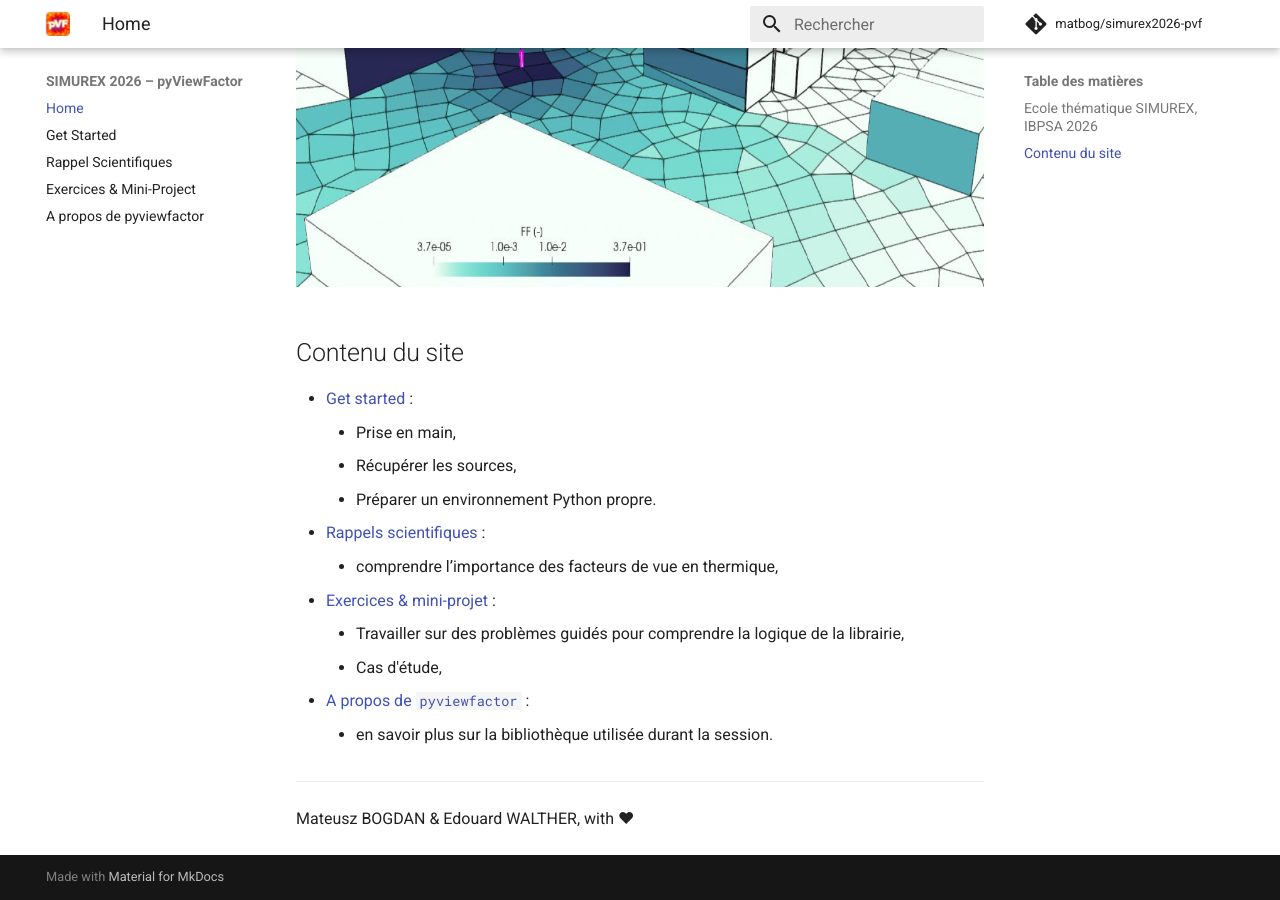
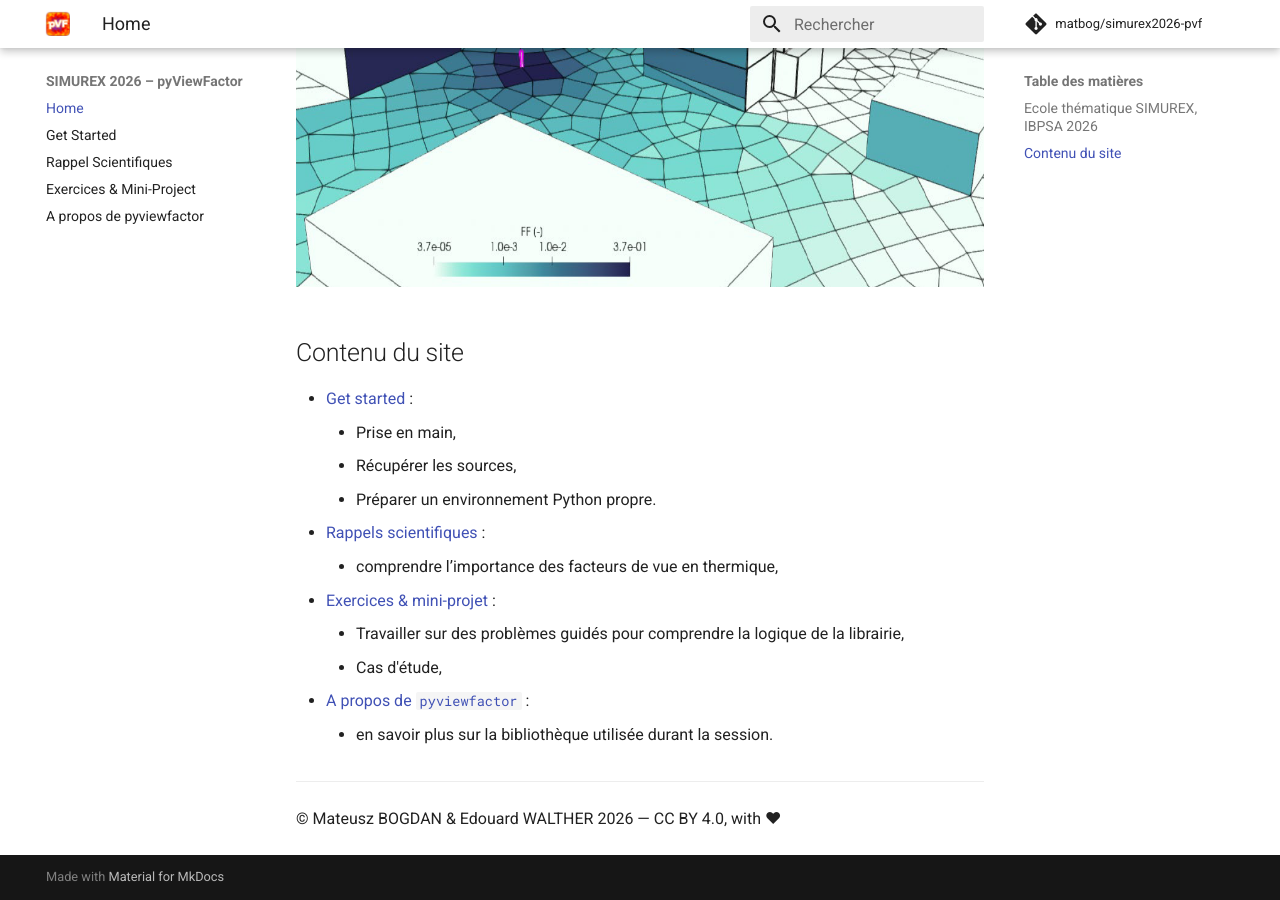
Before and after one commit to matbog/simurex2026-pvf, an MkDocs documentation site: the page built from docs/index.md, in a window 1280 px wide and 900 px high, scrolled down 753 px. Built offline with MkDocs 1.6.1 and Material for MkDocs 9.7.7, drawn with Linux system fonts in a browser that asks for light colours; comment, search, counter and statistics services are not loaded.

Commit message:
update Site

```diff
--- a/docs/index.md
+++ b/docs/index.md
@@ -30,4 +30,4 @@ Ce cours s’inscrit dans le cadre d'une session de formation SIMUREX, associée
 
 
 ---
-Mateusz BOGDAN & Edouard WALTHER, with ❤︎
+© Mateusz BOGDAN & Edouard WALTHER 2026 — CC BY 4.0, with ❤︎
```
Also changed, not shown: README.md (+1 -1 lines), LICENCE.txt (added).
